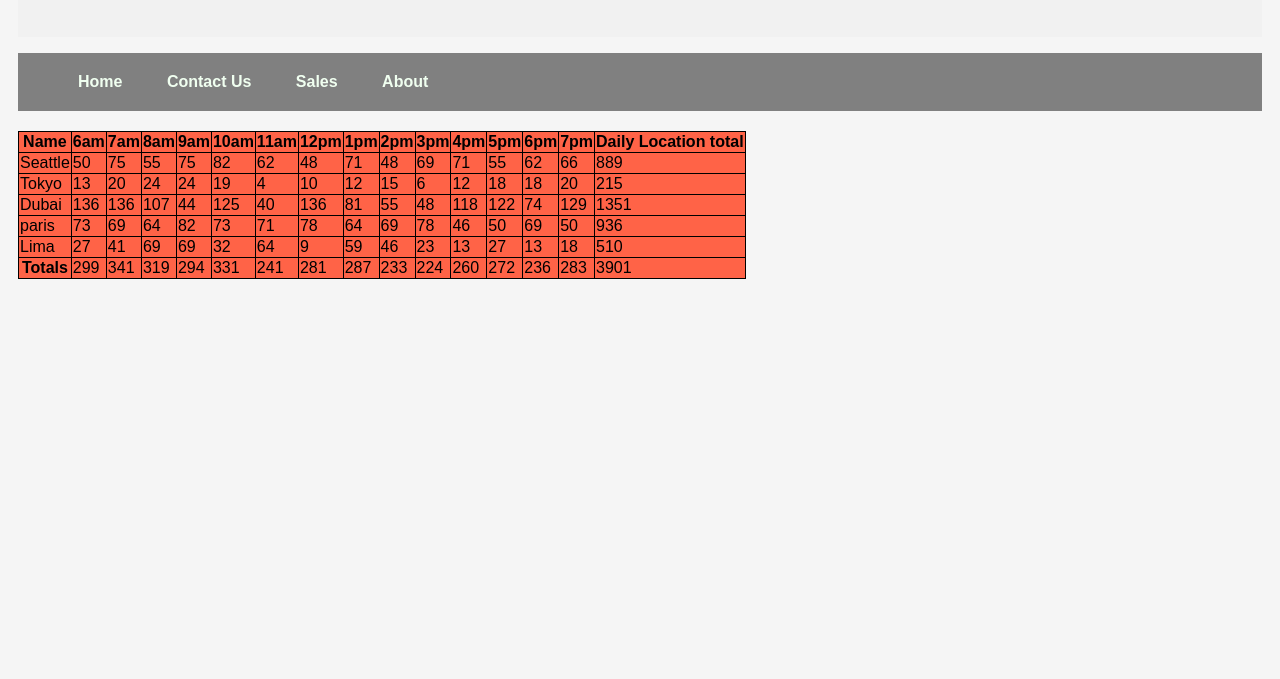
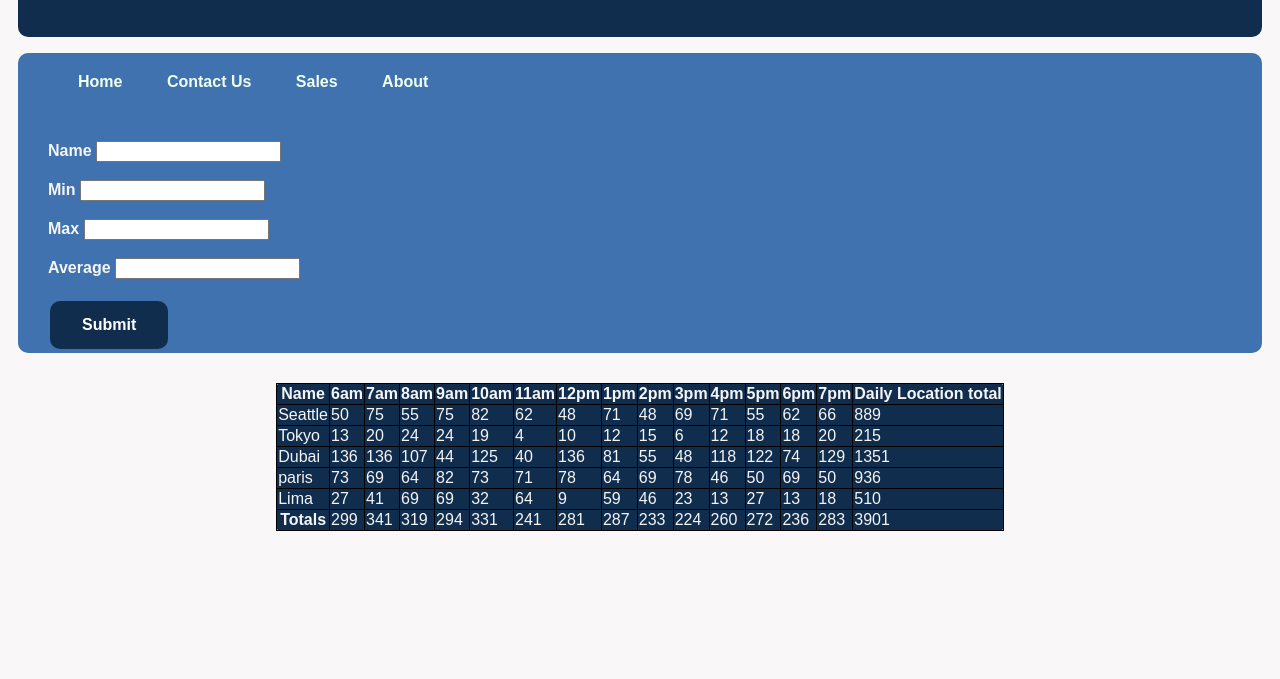
Before and after one commit to khaledshishani32/cookie-stand, a plain HTML site: page pages/sales.html in a window 1280 px wide. Shown: the part 121-800 px from the top of the page. Drawn offline with Linux system fonts and the light colour scheme.

Commit message:
adding event

```diff
--- a/css/style.css
+++ b/css/style.css
@@ -1,8 +1,14 @@
 table , tr , th , td {
     border: 1px solid black;
     border-collapse: collapse;
-    background-color: tomato;
+    background-color: #112d4e;
+    color: whitesmoke;
+    border-radius: 5px;
 
+}
+
+h1{
+    color: whitesmoke;
 }
 
 
@@ -14,26 +20,36 @@ body{
 
     font-family: sans-serif;
     padding: 10px;
-    background-color:whitesmoke;
+    background-color:#f9f7f7;
 
 
 }
 
 
+form{
+    margin: 30px;
+}
+
+
+
+
 header{
     padding: 30px;
     text-align: center;
-    background-color: #f1f1f1;
+    background-color: #112d4e;
+    border-radius: 10px;
 }
 
 
 nav{
-    background-color: gray;
+    background-color: #3f72af;
     margin-bottom: 20px;
+    border-radius: 10px;
 }
 
 nav ul{
     position: relative;
+
 }
 
 nav ul li {
@@ -47,10 +63,6 @@ nav ul li a {
     font-family: sans-serif;
     font-weight: bold;
     text-align: center;
-}
-
-table{
-    position: relative;
 }
 
 
@@ -78,3 +90,23 @@ table{
     font-weight: bold;
     text-align: justify;
 }
+
+table{
+    margin-right: auto;
+    margin-left: auto;
+}
+
+.button {
+    background-color: #112d4e; /* Green */
+    border: none;
+    color: white;
+    padding: 15px 32px;
+    text-align: center;
+    text-decoration: none;
+    display: inline-block;
+    font-size: 16px;
+    margin: 4px 2px;
+    cursor: pointer;
+    font-weight: bold;
+    border-radius: 10px;
+  }
--- a/js/app.js
+++ b/js/app.js
@@ -54,7 +54,7 @@ Shop.prototype.calCookiesForEachHour = function () {
 
     }
 
-    console.log(this.cookiesOneHour);
+    //console.log(this.cookiesOneHour);
 
 }
 
@@ -170,6 +170,52 @@ function creatFooter(){
 }
 
 
+//get the values from sales form
+
+
+
+
+ let shopForm=document.getElementById('shop-form');
+
+ console.log(shopForm);
+
+  shopForm.addEventListener('submit' , submission);
+
+
+  function submission(event){
+
+    event.preventDefault();
+
+    console.log(event) ;
+
+
+    let name=event.target.nameShop.value;
+    console.log(name);
+
+    let minimum=event.target.min.value;
+    console.log(minimum);
+
+
+    let maximum=event.target.max.value;
+    console.log(maximum);
+
+
+    let average=event.target.avg.value;
+    console.log(average);
+
+    let addNewShop = new Shop(name , minimum , maximum , average);
+    console.log(addNewShop);
+
+    let btn = document.querySelector('.button');
+    btn.style.background ='red';
+
+    document.querySelector('#shop-form').style.background='#112d4e';
+    //  addNewShop.calCookiesForEachHour();
+
+
+    //  addNewShop.render();
+
+     table.textContent =" " ;
 
     createHeader();
     for(let i = 0 ; i<store.length ;i++){
@@ -178,3 +224,17 @@ for(let i = 0 ; i<store.length ;i++){
     }
 
    creatFooter();
+
+
+
+  }
+
+
+
+ createHeader();
+  for(let i = 0 ; i<store.length ;i++){
+      store[i].calCookiesForEachHour();
+      store[i].render();
+  }
+
+ creatFooter();
--- a/pages/sales.html
+++ b/pages/sales.html
@@ -20,11 +20,39 @@
             <li> <a href="/pages/about.html">About</a></li>
 
         </ul>
-    </nav>
-
-    <div id="cookiesSales">
 
     </div>
+
+
+
+        <form action="" id="shop-form" clas="shop-form">
+
+            <label for="nameShop"> <span style="color: whitesmoke"><b>Name</b></span>  </label>
+            <input type="text" id="nameShop" name ="nameShop"> <br><br>
+
+            <label for="min"><span style="color: whitesmoke"><b>Min</b></span> </label>
+            <input type="number" id="min" name="min"> <br><br>
+
+            <label for="max"><span style="color: whitesmoke"><b>Max</b></span> </label>
+            <input type="number" id="max" name="max"> <br><br>
+
+
+            <label for="avg"><span style="color: whitesmoke"><b>Average</b></span> </label>
+            <input type="number" id="avg" name="avg"><br><br>
+
+            <input type="submit" class="button">
+
+        </form>
+
+
+
+</nav>
+
+ <div class="bg-img" id="cookiesSales">
+
+ </div>
+
+
     <script src="/js/app.js"></script>
 </body>
 </html>
```
Also changed, not shown: pages/about.html (+1 -0 lines), pages/index.html (+13 -4 lines). Lines whose indentation alone changed are shown as unchanged.
